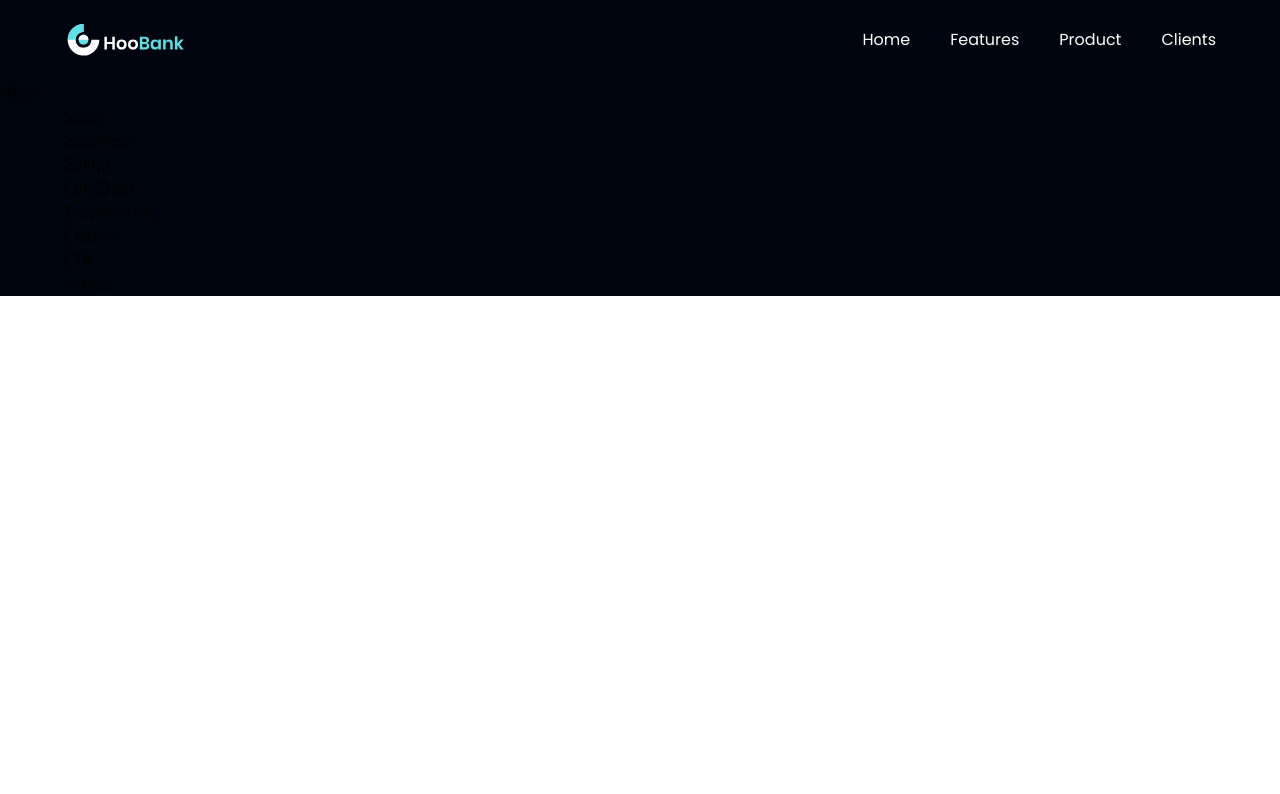
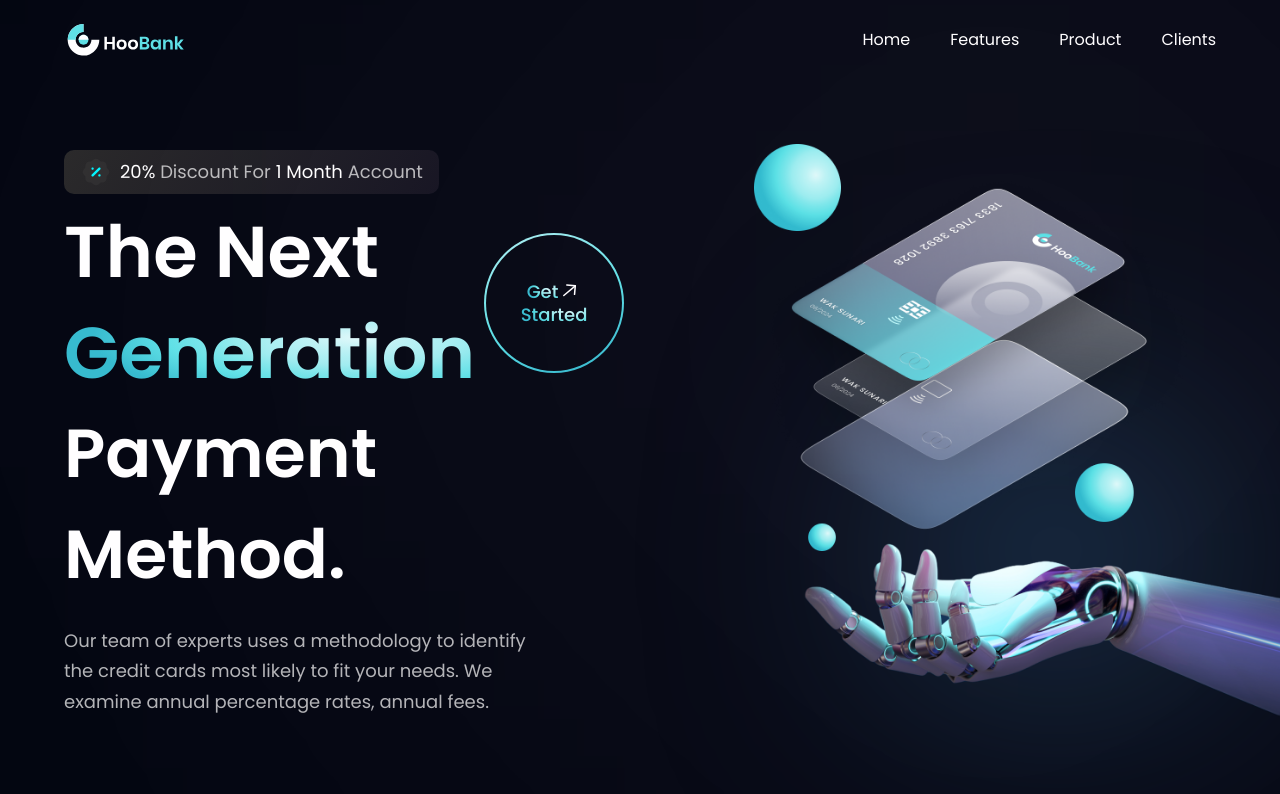
Before and after one commit to feven-t/bank_modern_app, a React (Vite) app: page / in a window 1280 px wide. Shown: the top 794 px of the page. Built offline with nearby package versions, Linux system fonts and the light colour scheme.

Commit message:
Hero Section

```diff
--- a/src/App.jsx
+++ b/src/App.jsx
@@ -12,7 +12,7 @@
 
       <div className={`bg-primary ${styles.flexStart}`}>
         <div className={`${styles.boxWidth}`}>
-          Hero
+          <Hero/>
         </div>
       </div>
 
--- a/src/components/GetStarted.jsx
+++ b/src/components/GetStarted.jsx
@@ -1,11 +1,23 @@
-import React from 'react'
+import styles from "../style";
+import { arrowUp } from "../assets";
 
-const GetStarted = () => {
-  return (
-    <div>
+const GetStarted = () => (
+  <div className={`${styles.flexCenter} w-[140px] h-[140px] rounded-full bg-blue-gradient p-[2px] cursor-pointer`}>
+    <div className={`${styles.flexCenter} flex-col bg-primary w-[100%] h-[100%] rounded-full`}>
+      <div className={`${styles.flexStart} flex-row`}>
+        <p className="font-poppins font-medium text-[18px] leading-[23.4px]">
+          <span className="text-gradient">Get</span>
+        </p>
+        <img src={arrowUp} alt="arrow-up" className="w-[23px] h-[23px] object-contain" />
+      </div>
 
+      <p className="font-poppins font-medium text-[18px] leading-[23.4px]">
+        <span className="text-gradient">Started</span>
+      </p>
     </div>
-  )
-}
 
-export default GetStarted
+
+  </div>
+);
+
+export default GetStarted;
--- a/src/components/Hero.jsx
+++ b/src/components/Hero.jsx
@@ -1,10 +1,54 @@
-import React from 'react'
+import styles from "../style";
+import { discount, robot } from "../assets";
+import GetStarted from "./GetStarted";
+
 
 const Hero = () => {
   return (
-    <div>
-      Hero
-    </div>
+    <section id="home" className={`flex md:flex-row flex-col ${styles.paddingY}`}>
+      <div className={`flex-1 ${styles.flexStart} flex-col xl:px-0 sm:px-16 px-6`}>
+      <div  className="flex flex-row items-center py-[6px] px-4 bg-discount-gradient rounded-[10px] mb-2">
+      <img src={discount} alt="discount" className="w-[32px] h-[32px]" />
+      <p className={`${styles.paragraph} ml-2`}>
+            <span className="text-white">20%</span> Discount For{" "}
+            <span className="text-white">1 Month</span> Account
+          </p>
+      </div>
+
+      <div className="flex flex-row justify-between items-center w-full">
+          <h1 className="flex-1 font-poppins font-semibold ss:text-[72px] text-[52px] text-white ss:leading-[100.8px] leading-[75px]">
+            The Next <br className="sm:block hidden" />{" "}
+            <span className="text-gradient">Generation</span>{" "}
+          </h1>
+          <div className="ss:flex hidden md:mr-4 mr-0">
+            <GetStarted />
+          </div>
+        </div>
+
+        <h1 className="font-poppins font-semibold ss:text-[68px] text-[52px] text-white ss:leading-[100.8px] leading-[75px] w-full">
+          Payment Method.
+        </h1>
+        <p className={`${styles.paragraph} max-w-[470px] mt-5`}>
+          Our team of experts uses a methodology to identify the credit cards
+          most likely to fit your needs. We examine annual percentage rates,
+          annual fees.
+        </p>
+      </div>
+
+      <div className={`flex-1 flex ${styles.flexCenter} md:my-0 my-10 relative`}>
+        <img src={robot} alt="billing" className="w-[100%] h-[100%] relative z-[5]" />
+
+        {/* gradient start */}
+        <div className="absolute z-[0] w-[40%] h-[35%] top-0 pink__gradient" />
+        <div className="absolute z-[1] w-[80%] h-[80%] rounded-full white__gradient bottom-40" />
+        <div className="absolute z-[0] w-[50%] h-[50%] right-20 bottom-20 blue__gradient" />
+        {/* gradient end */}
+      </div>
+
+      <div className={`ss:hidden ${styles.flexCenter}`}>
+        <GetStarted />
+      </div>
+    </section>
   )
 }
 
```
